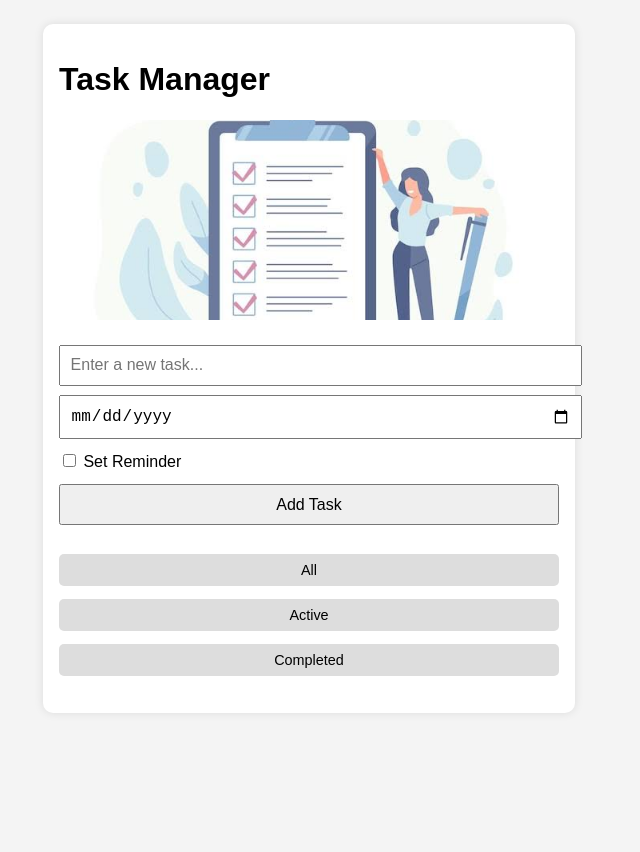
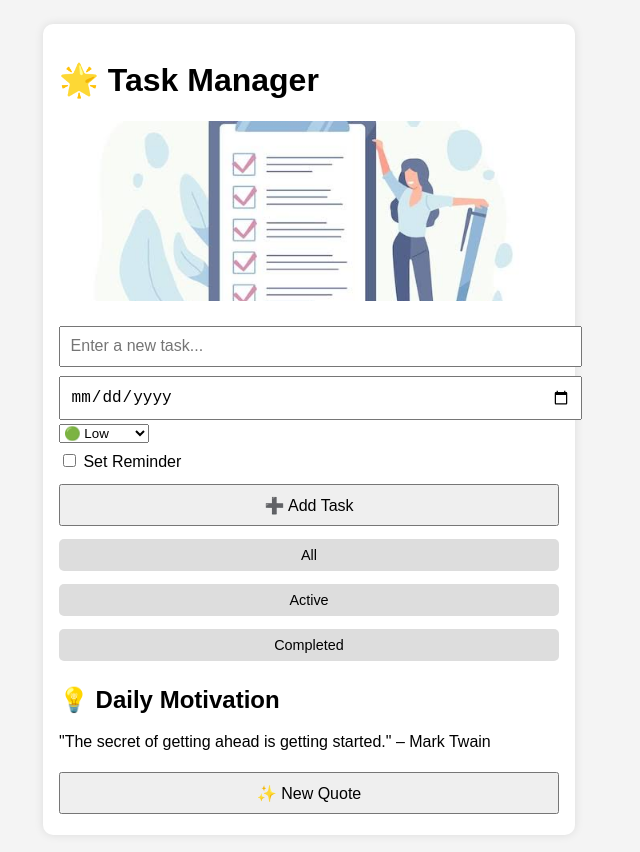
Before and after one commit to MahwayiRuth/MahwayiRuth, a plain HTML site: page index.html in a window 1280 px wide. Shown: the whole page, without its empty margins (331-971 px from the left). Before the commit the page ends 800 px from the top, so only its background shows below. Drawn offline with Linux system fonts and the light colour scheme.

Commit message:
Update index.html

```diff
--- a/index.html
+++ b/index.html
@@ -8,28 +8,50 @@
 </head>
 <body>
   <div class="container">
-    <h1>Task Manager</h1>
+    <header>
+      <h1>🌟 Task Manager</h1>
+      <img src="task-icon.jpeg" alt="Task Manager Banner"
+        style="width: 100%; max-height: 180px; object-fit: cover; border-radius: 10px; margin-bottom: 1rem;" />
+    </header>
 
-    <img src="task-icon.jpeg" alt="Task Manager Banner"
-      style="width: 100%; max-height: 200px; object-fit: cover; border-radius: 10px; margin-bottom: 1rem;" />
-
+    <!-- Task Input -->
+    <section class="task-input">
       <input type="text" id="taskInput" placeholder="Enter a new task..." />
       <input type="date" id="dueDateInput" />
+
+      <!-- Priority Selector -->
+      <select id="priorityInput">
+        <option value="low">🟢 Low</option>
+        <option value="medium">🟡 Medium</option>
+        <option value="high">🔴 High</option>
+      </select>
 
       <label>
         <input type="checkbox" id="reminderCheckbox" />
         Set Reminder
       </label>
 
-    <button onclick="addTask()">Add Task</button>
+      <button onclick="addTask()">➕ Add Task</button>
+    </section>
 
-    <div class="filters" style="margin-top: 1rem;">
+    <!-- Filters -->
+    <section class="filters">
       <button onclick="filterTasks('all')">All</button>
       <button onclick="filterTasks('active')">Active</button>
       <button onclick="filterTasks('completed')">Completed</button>
-    </div>
+    </section>
 
+    <!-- Task List -->
+    <section class="task-list">
       <ul id="taskList"></ul>
+    </section>
+
+    <!-- Motivational Quotes Section -->
+    <section class="quotes">
+      <h2>💡 Daily Motivation</h2>
+      <p id="quoteText">"The secret of getting ahead is getting started." – Mark Twain</p>
+      <button onclick="newQuote()">✨ New Quote</button>
+    </section>
   </div>
 
   <script src="script.js"></script>
```
Lines whose indentation alone changed are shown as unchanged.
